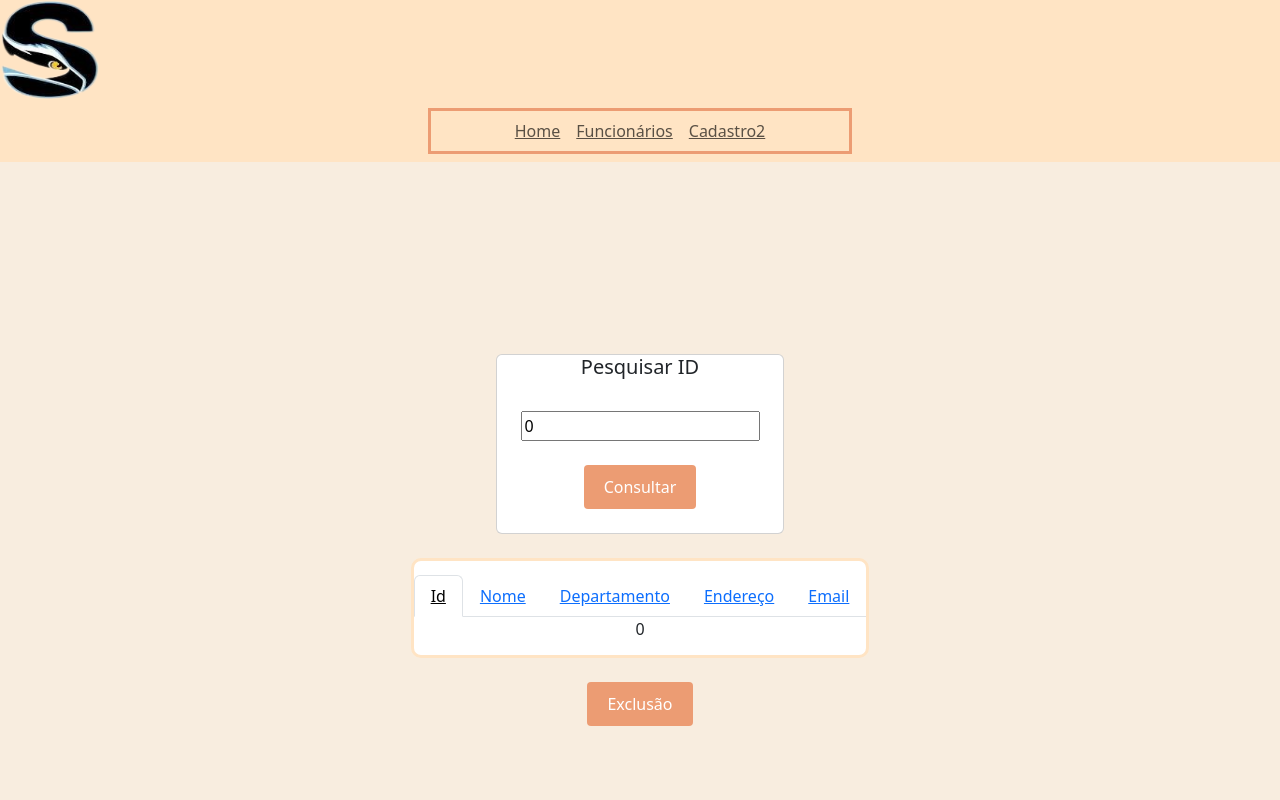
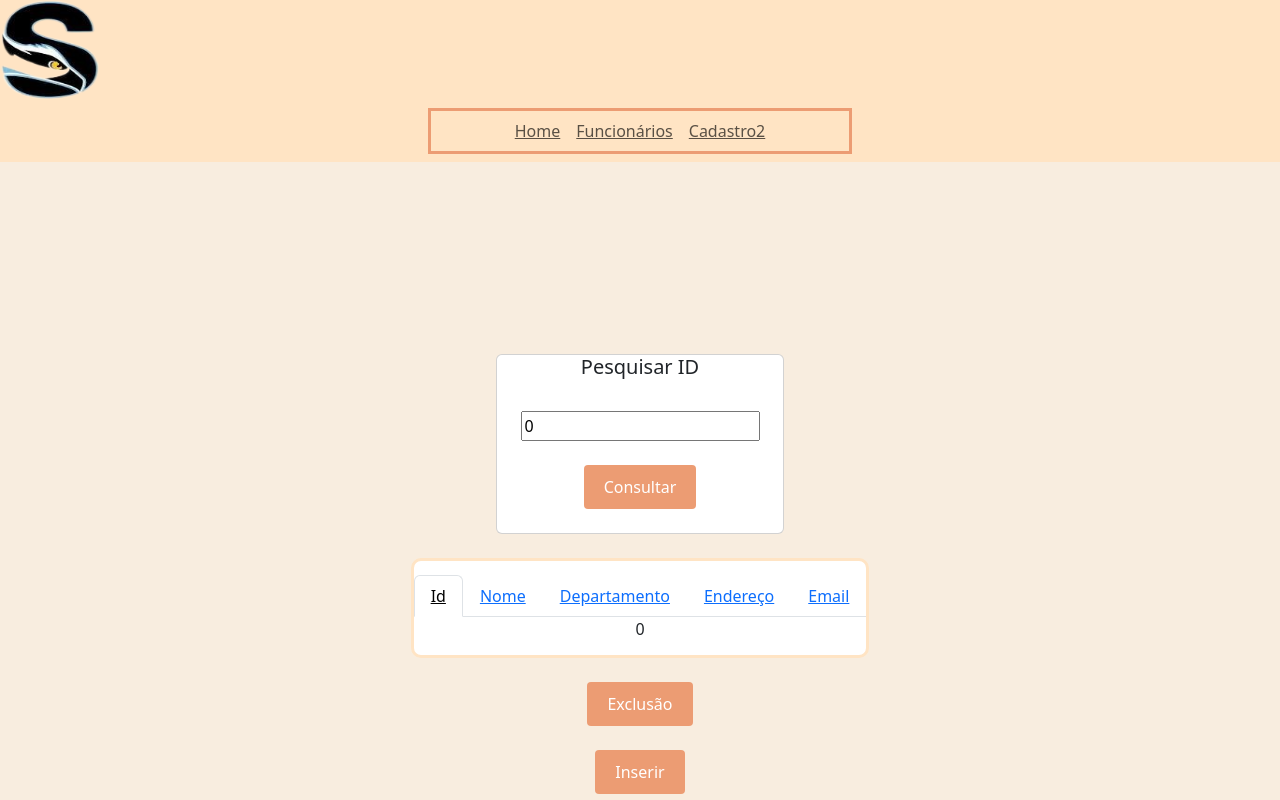
Before and after one commit to iranCosta/trabalho_web_pt3, an Angular app: page /cadastro2 in a window 1280 px wide. Shown: the top 800 px of the page. Built offline with nearby package versions, Linux system fonts and the light colour scheme; no server answers.

Commit message:
Atualizações feitas

```diff
--- a/src/app/app.module.ts
+++ b/src/app/app.module.ts
@@ -26,7 +26,7 @@ import { FormsModule } from '@angular/forms';
     BrowserModule,
     AppRoutingModule,
     HttpClientModule,
-    FormsModule
+    FormsModule,
   ],
   providers: [],
   bootstrap: [AppComponent]
--- a/src/app/controller/cadastro2.service.ts
+++ b/src/app/controller/cadastro2.service.ts
@@ -2,6 +2,7 @@ import { HttpClient } from '@angular/common/http';
 import { Injectable } from '@angular/core';
 import { Observable } from 'rxjs';
 import { Cadastro2 } from '../models/Cadastro2';
+import { Delete } from '../models/Delete';
 
 @Injectable({
   providedIn: 'root'
@@ -22,11 +23,7 @@ export class Cadastro2Service {
     return this.pHttp.post<Cadastro2>('https://bu.furb.br/mcardoso/progWeb/apiRestAval.php/cadastro/', pCadastro);
   }
 
-  updateCadastro(pCadastro: Cadastro2): Observable<Cadastro2> {
-    return this.pHttp.put<Cadastro2>(`https://bu.furb.br/mcardoso/progWeb/apiRestAval.php/cadastro/${pCadastro.id}`, pCadastro);
-  }
-
-  deleteCadastro(pid: number): Observable<void> {
-    return this.pHttp.delete<void>(`https://bu.furb.br/mcardoso/progWeb/apiRestAval.php/cadastro/${pid}`);
+  deleteCadastro(pid: number): Observable<Delete> {
+    return this.pHttp.delete<Delete>(`https://bu.furb.br/mcardoso/progWeb/apiRestAval.php/cadastro/${pid}`);
   }
 }
--- a/src/app/view/cadastro2/cadastro2.component.html
+++ b/src/app/view/cadastro2/cadastro2.component.html
@@ -56,5 +56,6 @@
     </div>
     <br>
     <button id="excluir" (click)="apagaCadastro()">Exclusão</button>
-
+    <br>
+    <button id="inserir" (click)="inserirCadastro()">Inserir</button>
 </div>
--- a/src/app/view/cadastro2/cadastro2.component.ts
+++ b/src/app/view/cadastro2/cadastro2.component.ts
@@ -35,6 +35,9 @@ export class Cadastro2Component {
     email: ''
   }
 
+  private status: string = '';
+  public mensagen: string = '';
+
   ngOnInit(): void {
     this.pService.findAll().subscribe(
       (pVetCadastros2) => {
@@ -59,20 +62,17 @@ export class Cadastro2Component {
     )
   }
 
-  alteraCadastro(): void {
-    this.pService.updateCadastro(this.vCadastroUpdate).subscribe(
-      (pCadastro) => {
-        this.vCadastro = pCadastro;
-      }
-    )
-  }
-
   apagaCadastro(): void {
     this.pService.deleteCadastro(this.vId).subscribe(
       (pCadastro) => {
-        alert();
-        //retornar informação usando o pCadastro
-        //console.log(pCadastro);
+        if (pCadastro.status == "OK") {
+          this.mensagen = pCadastro.mensagen;
+          //console.log(pCadastro.mensagen)
+        }
+        else if (pCadastro.status == "Erro") {
+          this.mensagen = pCadastro.mensagen;
+          //console.log(pCadastro.mensagen)
+        }
       }
     )
   }
--- a/src/styles.css
+++ b/src/styles.css
@@ -137,3 +137,14 @@ footer {
     border-radius: 4px;
     background-color: #ec9c73;
 }
+
+#inserir {
+    color: white;
+    border: #ec9c73;
+    padding: 10px 20px;
+    text-align: center;
+    text-decoration: none;
+    font-size: 16px;
+    border-radius: 4px;
+    background-color: #ec9c73;
+}
```
